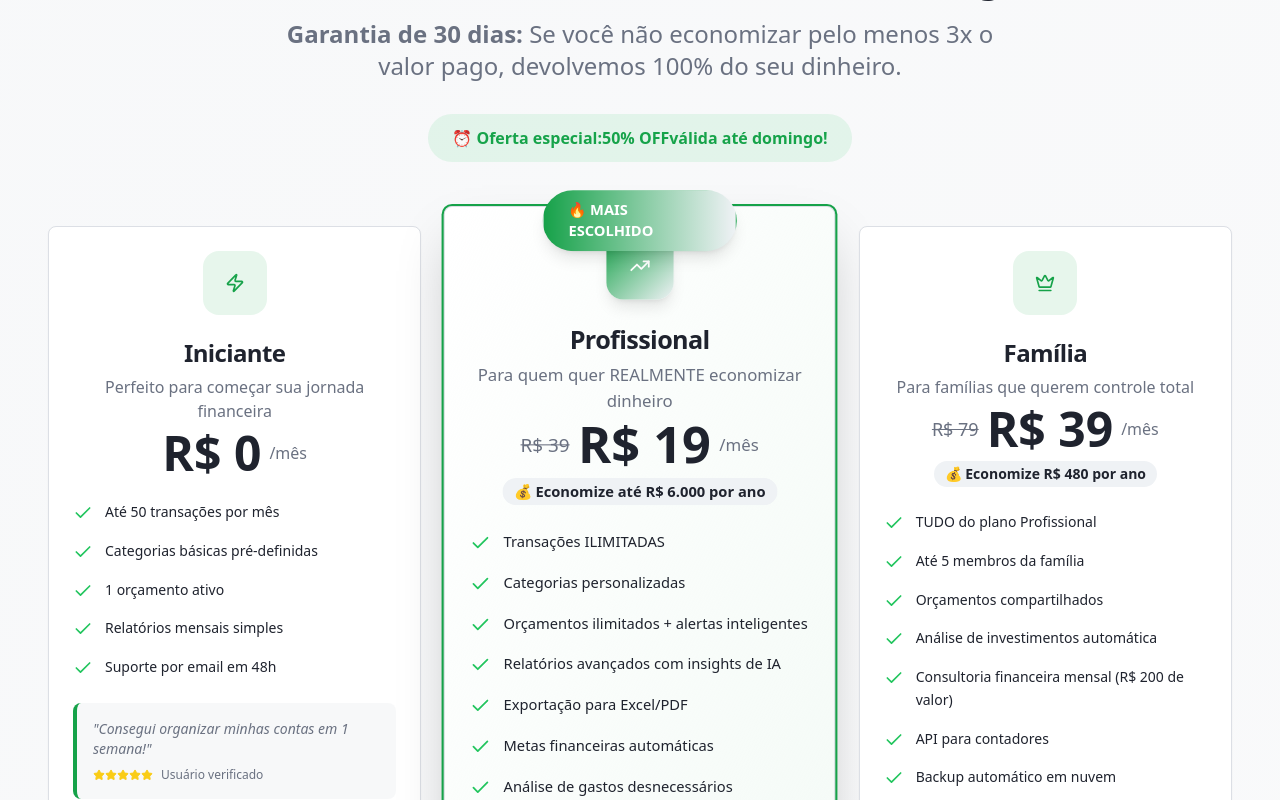
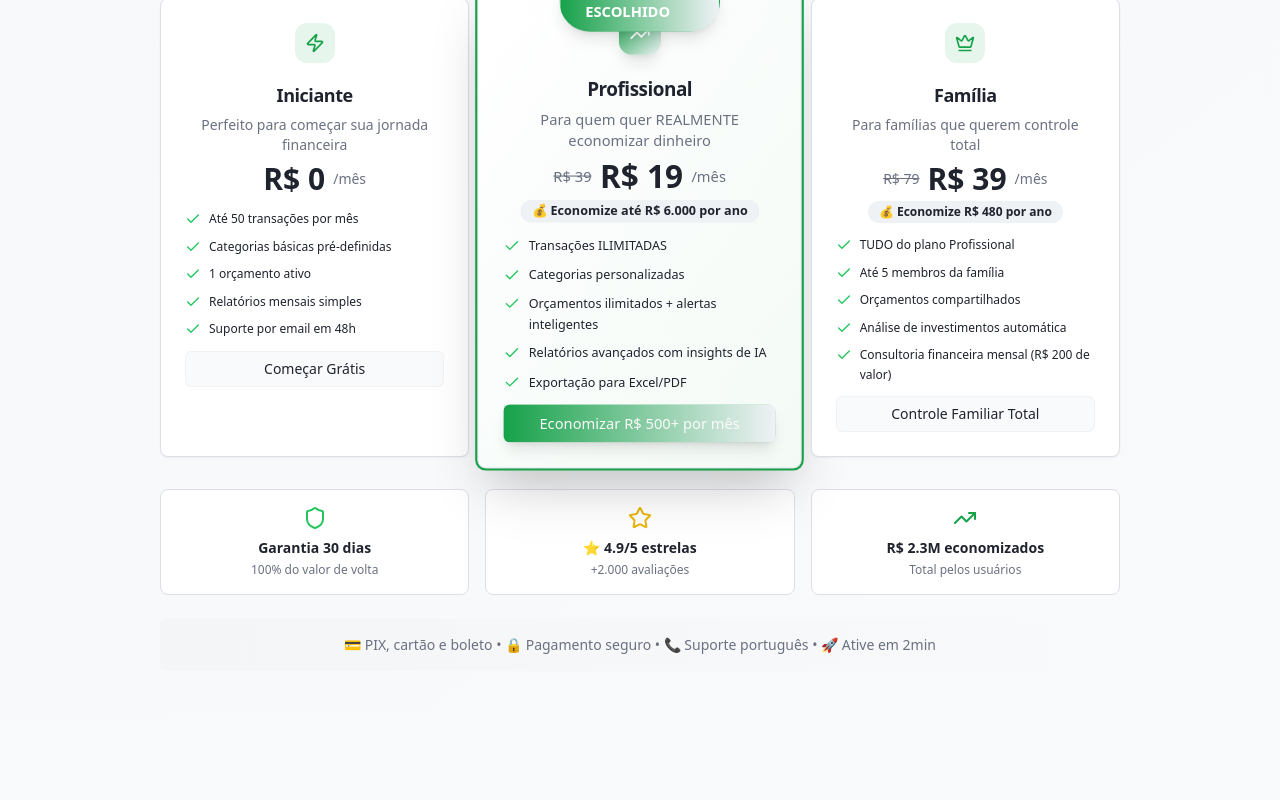
Before and after one commit to Gilmarregis/casa-fluxo-mvc, a React (Vite) app: page / in a window 1280 px wide. Shown: the part 1480-2280 px from the top of the page. After the commit the page ends 2199 px from the top, so only its background shows below. Built offline with nearby package versions, Linux system fonts and the light colour scheme.

Commit message:
Refatorar tabela de preços
Ajusta a tabela de preços na landing page para um layout menor, conforme solicitado pelo usuário.

```diff
--- a/src/components/landing/Pricing.tsx
+++ b/src/components/landing/Pricing.tsx
@@ -78,33 +78,30 @@ export function Pricing({ onSelectPlan }: PricingProps) {
   ];
 
   return (
-    <section className="py-20 px-4 bg-gradient-to-br from-muted/20 to-background">
-      <div className="container mx-auto max-w-7xl">
-        <div className="text-center mb-16">
-          <Badge className="mb-4 px-4 py-2">
-            <Star className="w-4 h-4 mr-2" />
-            Mais de 10.000 famílias já economizam conosco
+    <section className="py-12 px-4 bg-gradient-to-br from-muted/20 to-background">
+      <div className="container mx-auto max-w-5xl">
+        <div className="text-center mb-8">
+          <Badge className="mb-3 px-3 py-1 text-xs">
+            <Star className="w-3 h-3 mr-1" />
+            +10.000 famílias economizando
           </Badge>
 
-          <h2 className="text-3xl md:text-6xl font-bold mb-6">
+          <h2 className="text-2xl md:text-4xl font-bold mb-4">
             <span className="bg-gradient-to-r from-primary to-secondary bg-clip-text text-transparent">
-              Pare de perder dinheiro
+              Escolha seu plano
             </span>
-            <br />
-            <span className="text-foreground">Comece a economizar hoje</span>
           </h2>
 
-          <p className="text-xl md:text-2xl text-muted-foreground max-w-3xl mx-auto mb-8">
-            <strong>Garantia de 30 dias:</strong> Se você não economizar pelo menos
-            3x o valor pago, devolvemos 100% do seu dinheiro.
+          <p className="text-base md:text-lg text-muted-foreground max-w-2xl mx-auto mb-4">
+            <strong>Garantia de 30 dias</strong> ou seu dinheiro de volta
           </p>
 
-          <div className="inline-flex items-center bg-green-500/10 text-green-600 px-6 py-3 rounded-full font-semibold">
-            ⏰ Oferta especial: <strong>50% OFF</strong> válida até domingo!
+          <div className="inline-flex items-center bg-green-500/10 text-green-600 px-4 py-2 rounded-full text-sm font-semibold">
+            ⏰ <strong>50% OFF</strong> até domingo!
           </div>
         </div>
 
-        <div className="grid grid-cols-1 lg:grid-cols-3 gap-8 mb-12">
+        <div className="grid grid-cols-1 md:grid-cols-3 gap-4 mb-8">
           {plans.map((plan, index) => (
             <Card
               key={plan.id}
@@ -122,8 +119,8 @@ export function Pricing({ onSelectPlan }: PricingProps) {
                 </div>
               )}
 
-              <CardHeader className="text-center pb-6">
-                <div className={`w-16 h-16 mx-auto mb-4 rounded-2xl flex items-center justify-center ${
+              <CardHeader className="text-center pb-3">
+                <div className={`w-10 h-10 mx-auto mb-3 rounded-xl flex items-center justify-center ${
                   plan.popular
                     ? 'bg-gradient-to-br from-primary to-secondary text-white shadow-lg'
                     : 'bg-primary/10 text-primary'
@@ -131,62 +128,48 @@ export function Pricing({ onSelectPlan }: PricingProps) {
                   {plan.icon}
                 </div>
 
-                <CardTitle className="text-2xl mb-2">{plan.name}</CardTitle>
-                <CardDescription className="text-base mb-4">{plan.description}</CardDescription>
+                <CardTitle className="text-lg mb-1">{plan.name}</CardTitle>
+                <CardDescription className="text-sm mb-3">{plan.description}</CardDescription>
 
-                <div className="space-y-2">
+                <div className="space-y-1">
                   <div className="flex items-center justify-center gap-2">
                     {plan.originalPrice && (
-                      <span className="text-lg text-muted-foreground line-through">
+                      <span className="text-sm text-muted-foreground line-through">
                         {plan.originalPrice}
                       </span>
                     )}
-                    <span className="text-4xl md:text-5xl font-bold">{plan.price}</span>
-                    <span className="text-muted-foreground">{plan.period}</span>
+                    <span className="text-2xl md:text-3xl font-bold">{plan.price}</span>
+                    <span className="text-muted-foreground text-sm">{plan.period}</span>
                   </div>
 
                   {plan.savings && (
-                    <Badge variant="secondary" className="text-sm">
+                    <Badge variant="secondary" className="text-xs">
                       💰 {plan.savings}
                     </Badge>
                   )}
                 </div>
               </CardHeader>
 
-              <CardContent className="pb-6">
-                <ul className="space-y-4">
-                  {plan.features.map((feature, featureIndex) => (
-                    <li key={featureIndex} className="flex items-start gap-3">
-                      <Check className="w-5 h-5 text-green-500 flex-shrink-0 mt-0.5" />
-                      <span className="text-sm leading-relaxed">{feature}</span>
+              <CardContent className="pb-3">
+                <ul className="space-y-2">
+                  {plan.features.slice(0, 5).map((feature, featureIndex) => (
+                    <li key={featureIndex} className="flex items-start gap-2">
+                      <Check className="w-4 h-4 text-green-500 flex-shrink-0 mt-0.5" />
+                      <span className="text-xs leading-relaxed">{feature}</span>
                     </li>
                   ))}
                 </ul>
-
-                {plan.testimonial && (
-                  <div className="mt-6 p-4 bg-muted/50 rounded-lg border-l-4 border-primary">
-                    <p className="text-sm italic text-muted-foreground">
-                      "{plan.testimonial}"
-                    </p>
-                    <div className="flex items-center mt-2">
-                      {[...Array(5)].map((_, i) => (
-                        <Star key={i} className="w-3 h-3 fill-yellow-400 text-yellow-400" />
-                      ))}
-                      <span className="text-xs text-muted-foreground ml-2">Usuário verificado</span>
-                    </div>
-                  </div>
-                )}
               </CardContent>
 
               <CardFooter className="pt-0">
                 <Button
-                  className={`w-full text-base py-6 ${
+                  className={`w-full text-sm py-4 ${
                     plan.popular
                       ? 'bg-gradient-to-r from-primary to-secondary hover:from-primary/90 hover:to-secondary/90 shadow-lg transform hover:scale-105 transition-all duration-200'
                       : ''
                   }`}
                   variant={plan.popular ? "default" : "outline"}
-                  size="lg"
+                  size="sm"
                   onClick={() => onSelectPlan(plan.id)}
                 >
                   {plan.buttonText}
@@ -197,36 +180,35 @@ export function Pricing({ onSelectPlan }: PricingProps) {
         </div>
 
         {/* Social Proof & Guarantees */}
-        <div className="grid grid-cols-1 md:grid-cols-3 gap-8 mt-16">
-          <div className="text-center p-6 rounded-lg bg-card border">
-            <Shield className="w-8 h-8 mx-auto mb-3 text-green-500" />
-            <h3 className="font-semibold mb-2">Garantia de 30 dias</h3>
-            <p className="text-sm text-muted-foreground">
-              Não funcionou? Devolvemos 100% do valor
+        <div className="grid grid-cols-1 md:grid-cols-3 gap-4 mt-8">
+          <div className="text-center p-4 rounded-lg bg-card border">
+            <Shield className="w-6 h-6 mx-auto mb-2 text-green-500" />
+            <h3 className="font-semibold mb-1 text-sm">Garantia 30 dias</h3>
+            <p className="text-xs text-muted-foreground">
+              100% do valor de volta
             </p>
           </div>
 
-          <div className="text-center p-6 rounded-lg bg-card border">
-            <Star className="w-8 h-8 mx-auto mb-3 text-yellow-500" />
-            <h3 className="font-semibold mb-2">⭐ 4.9/5 estrelas</h3>
-            <p className="text-sm text-muted-foreground">
-              Mais de 2.000 avaliações positivas
+          <div className="text-center p-4 rounded-lg bg-card border">
+            <Star className="w-6 h-6 mx-auto mb-2 text-yellow-500" />
+            <h3 className="font-semibold mb-1 text-sm">⭐ 4.9/5 estrelas</h3>
+            <p className="text-xs text-muted-foreground">
+              +2.000 avaliações
             </p>
           </div>
 
-          <div className="text-center p-6 rounded-lg bg-card border">
-            <TrendingUp className="w-8 h-8 mx-auto mb-3 text-primary" />
-            <h3 className="font-semibold mb-2">R$ 2.3M economizados</h3>
-            <p className="text-sm text-muted-foreground">
-              Total poupado por nossos usuários
+          <div className="text-center p-4 rounded-lg bg-card border">
+            <TrendingUp className="w-6 h-6 mx-auto mb-2 text-primary" />
+            <h3 className="font-semibold mb-1 text-sm">R$ 2.3M economizados</h3>
+            <p className="text-xs text-muted-foreground">
+              Total pelos usuários
             </p>
           </div>
         </div>
 
-        <div className="text-center mt-12 p-6 bg-gradient-to-r from-muted/50 to-transparent rounded-lg">
-          <p className="text-muted-foreground text-lg">
-            💳 Aceitamos PIX, cartão e boleto • 🔒 Pagamento 100% seguro (SSL) •
-            📞 Suporte especializado em português • 🚀 Ative em menos de 2 minutos
+        <div className="text-center mt-6 p-4 bg-gradient-to-r from-muted/50 to-transparent rounded-lg">
+          <p className="text-muted-foreground text-sm">
+            💳 PIX, cartão e boleto • 🔒 Pagamento seguro • 📞 Suporte português • 🚀 Ative em 2min
           </p>
         </div>
       </div>
```
